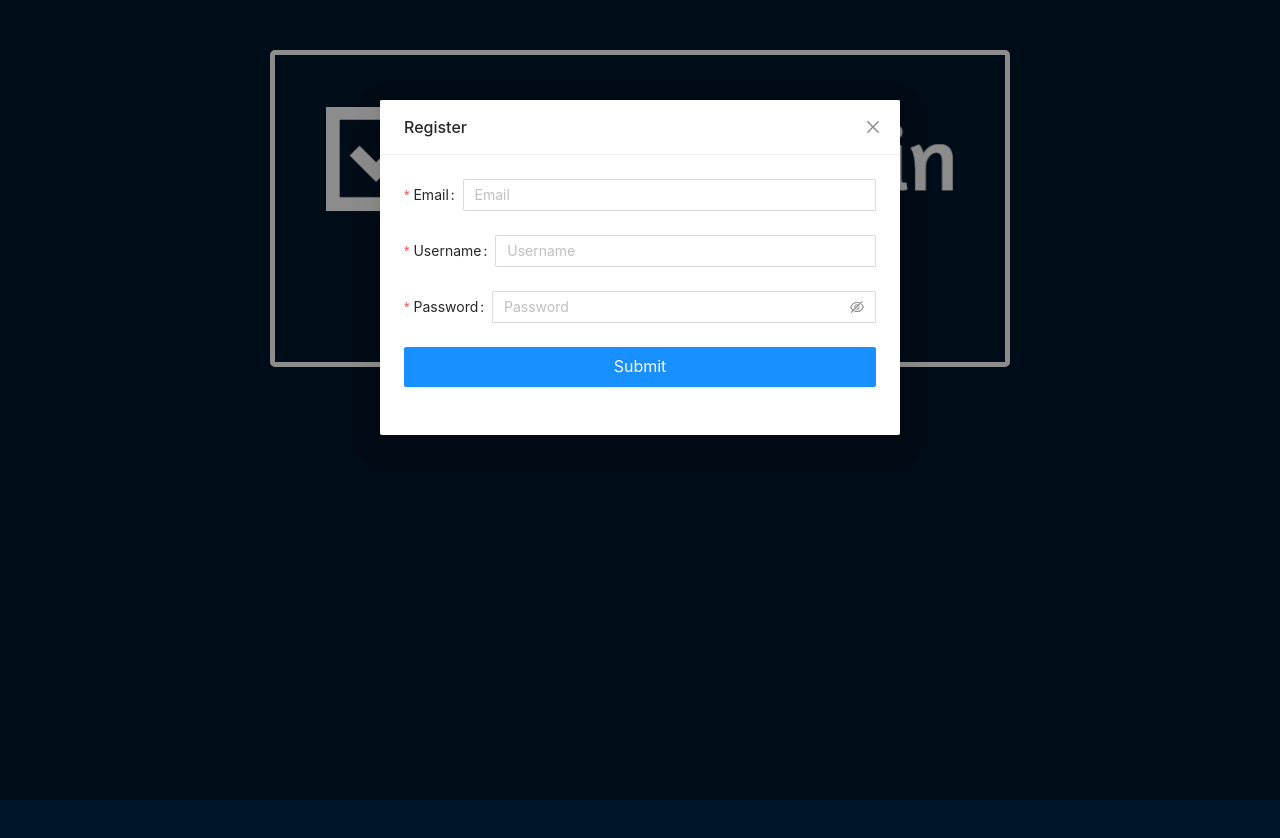
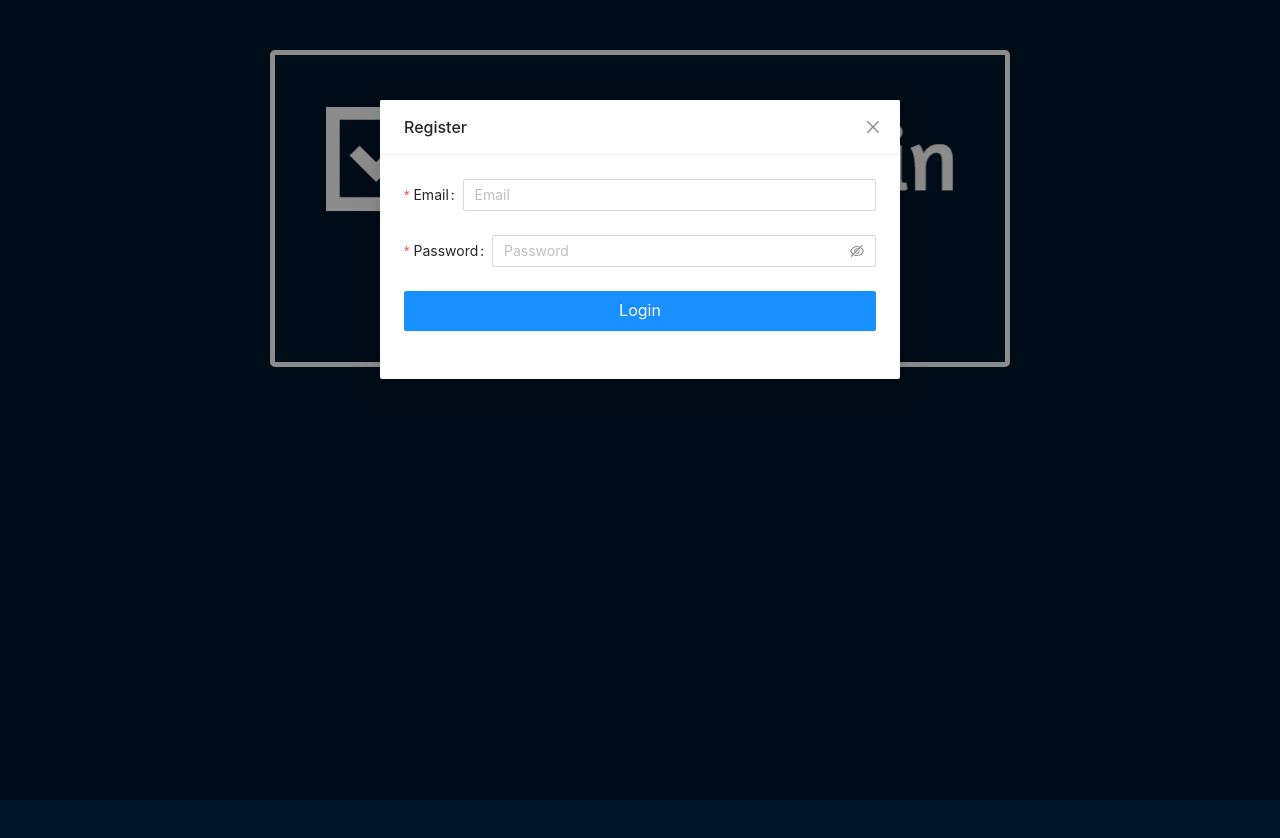
Before and after one commit to SanchezSantiago/ChallengeJS-Alkemy, a React (Create React App) app in the folder frontend/: page / in a window 1280 px wide. Both pictures are taken after a click on the button "SignUp". Shown: the top 838 px of the page. Built offline with nearby package versions, Linux system fonts and the light colour scheme.

Commit message:
Fix: Login
Now only the email and password are required to login.

```diff
--- a/frontend/src/Components/Layout/Header.jsx
+++ b/frontend/src/Components/Layout/Header.jsx
@@ -34,7 +34,7 @@ export const Navbar = () => {
       </div>
     </Content>
     <Footer style={{ textAlign: 'center' }}>
-      {auth.username}
+      {auth.email}
       <br/>
       <LogoutModal/>
       </Footer>
--- a/frontend/src/Components/Login/Login.jsx
+++ b/frontend/src/Components/Login/Login.jsx
@@ -7,7 +7,6 @@ const Axios = require('axios');
 const Login = () => {
   const [isModalVisible, setIsModalVisible] = useState(false);
   const [userData, setUserData] = useState({
-    username: '',
     email: '',
     password: '',
   });
@@ -26,7 +25,7 @@ const Login = () => {
   const handleSubmit = async() =>{ //Post data to the database
     await Axios.post('http://localhost:3001/api/users/login', userData).then((response) => {
       const {data} = response;
-      setAuth({username: userData.username, token: data.token});
+      setAuth({email: userData.email, token: data.token});
       if(response.status === 209){
         message.error(data);
       } else {
@@ -65,18 +64,6 @@ const Login = () => {
       </Form.Item>
 
       <Form.Item
-        label="Username"
-        name="username"
-        rules={[{ required: true, message: 'Please input a username!' }]}
-      >
-        <Input
-        type='text'
-        onChange={handleOperationData('username')}
-        placeholder='Username'/>
-      </Form.Item>
-
-
-      <Form.Item
         label="Password"
         name="password"
         rules={[{ required: true, message: 'Please input a password!' }]}
@@ -89,7 +76,7 @@ const Login = () => {
 
       <Form.Item >
         <Button type="primary" htmlType='submit' size='large' style={{width: '100%'}}>
-          Submit
+          Login
         </Button>
       </Form.Item>
     </Form>
--- a/frontend/src/Pages/Home/Home.jsx
+++ b/frontend/src/Pages/Home/Home.jsx
@@ -5,17 +5,15 @@ import './Home.css'
 //COMPONENTS
 import BalanceCard from '../../Components/BalanceCard/BalanceCard';
 import OperationsTable from '../../Components/OperationsTable/OperationsTable';
-import useAuth from '../../hooks/useAuth';
 
 
 //PAGE 'Home'
 const Home = () => {
-  const { auth } = useAuth();
+
 
   return (
   <>
     <div className='Home'>
-      <h1>{auth.username}</h1>
       <BalanceCard/>
       <OperationsTable/>
     </div>
```
Also changed, not shown: 1 other file (tests, documents, lock files or other folders).
